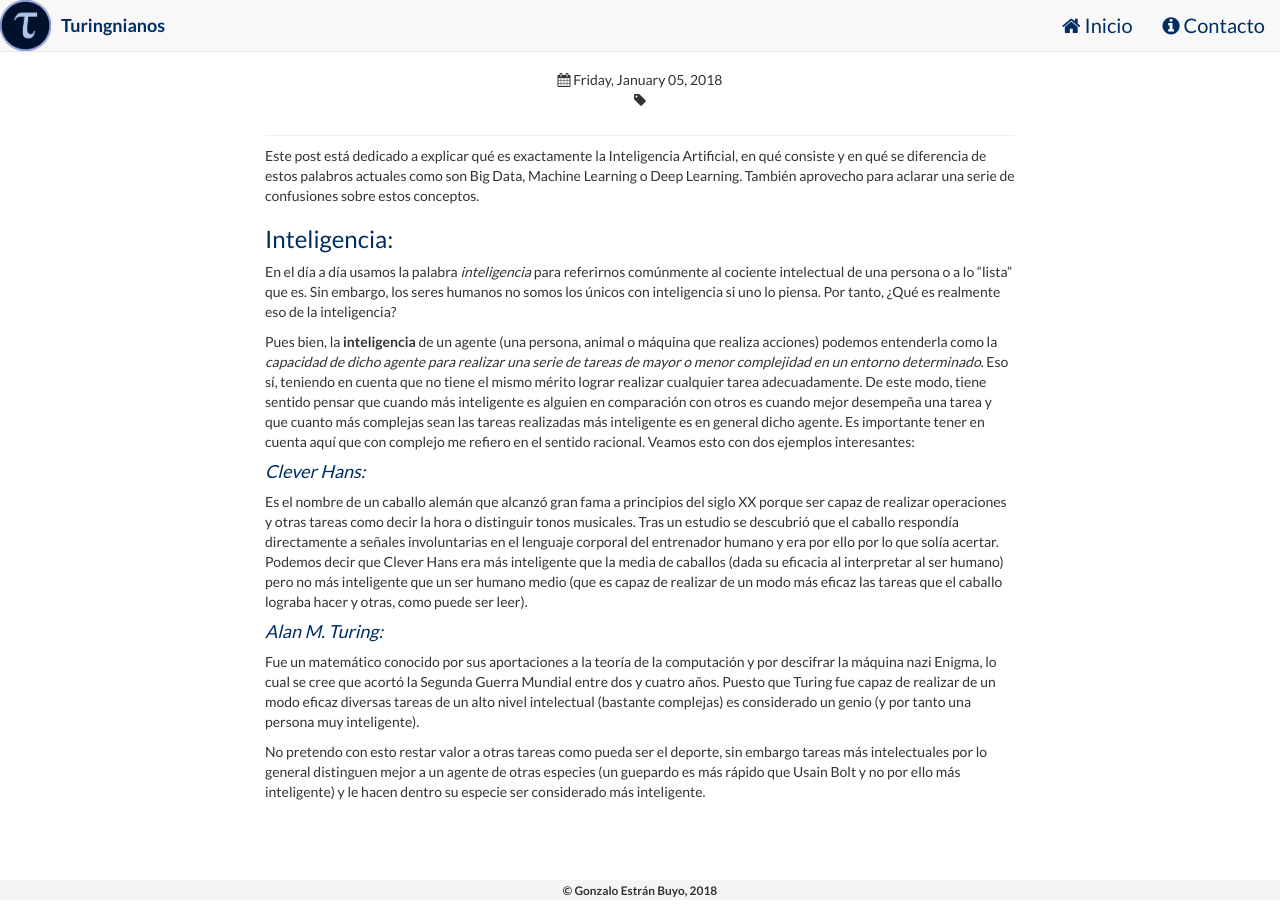
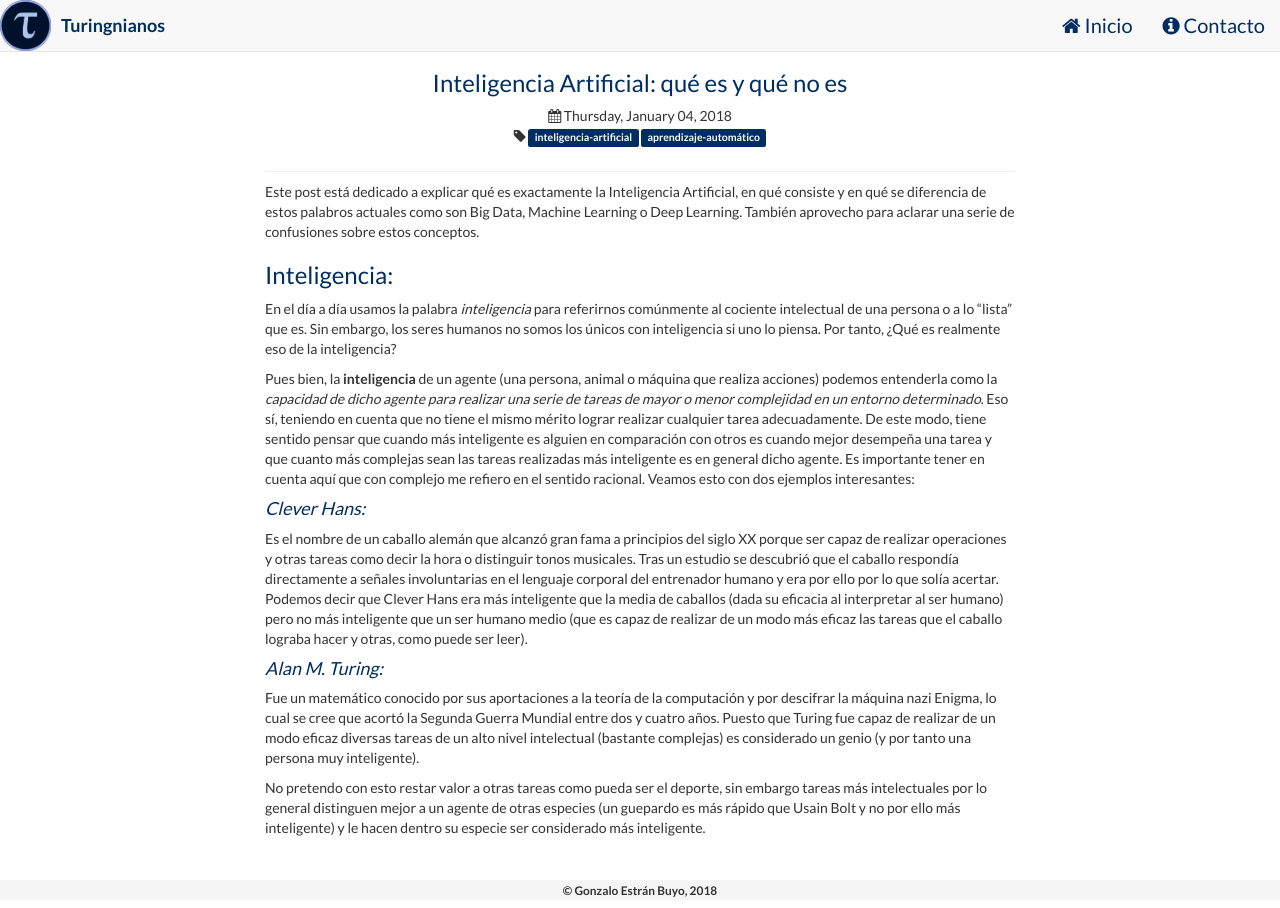
Before and after one commit to turingnianos/turingnianos.github.io, a Jekyll site: the page built from _posts/2018-01-04-ia-que-es.md, in a window 1280 px wide. Built offline with Jekyll 4.4.1, drawn with Linux system fonts in a browser that asks for light colours; nearby versions of some CDN libraries; our own code applies the rules of GitHub Pages for plain Markdown files; comment, search, counter and statistics services are not loaded.

Commit message:
Mr Hyde was here …

```diff
--- a/_posts/2018-01-04-ia-que-es.md
+++ b/_posts/2018-01-04-ia-que-es.md
@@ -3,7 +3,7 @@ layout: post
 tags: inteligencia-artificial aprendizaje-automático
 date: 2018-01-04 17:02
 thumbnail: /_images/inteligencia-artificial.jpg
-title: Inteligencia Artificial: qué es y qué no es
+title: "Inteligencia Artificial: qué es y qué no es"
 comments: true
 published: true
 ---
```
